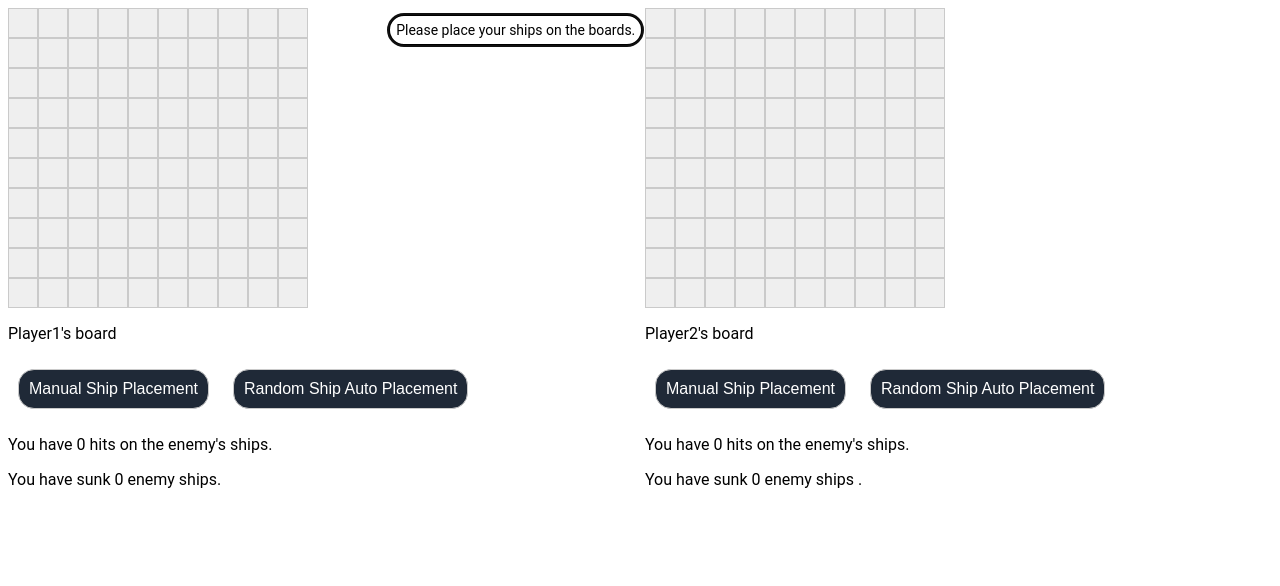
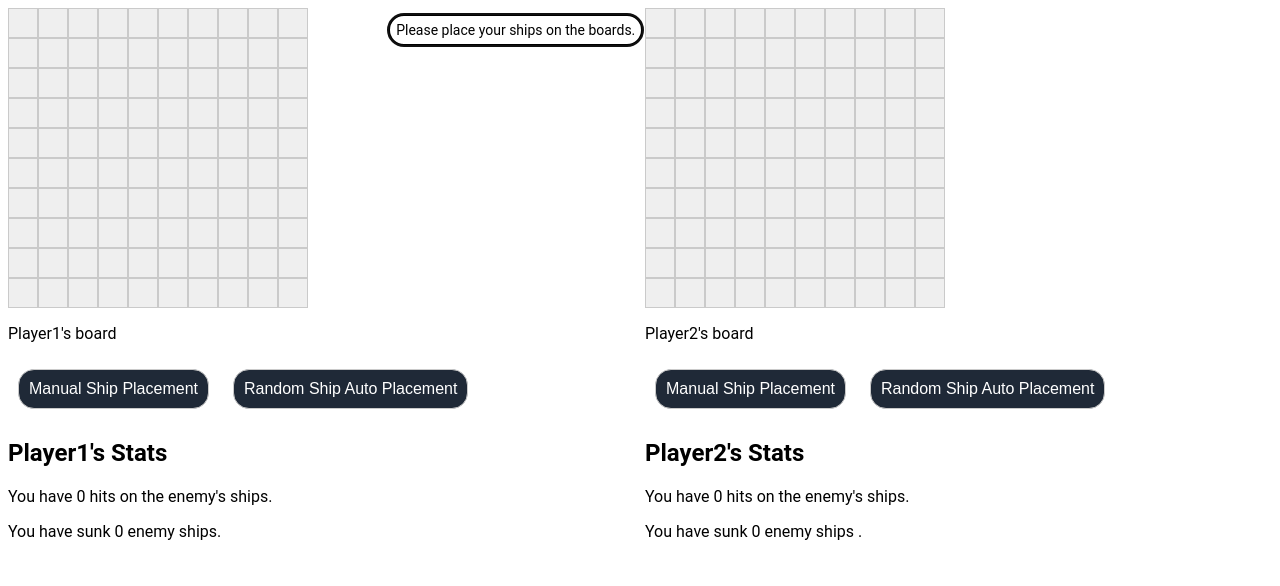
Before and after one commit to Stephenasembo/battleship, a website built with webpack: page src/index.html in a window 1280 px wide. Built offline with nearby package versions, Linux system fonts and the light colour scheme.

Commit message:
Feat: Be More Descriptive In Stats Display
Improves user experience

```diff
--- a/src/index.html
+++ b/src/index.html
@@ -14,6 +14,7 @@
             <button id="p1Manual">Manual Ship Placement</button>
             <button id="p1Auto">Random Ship Auto Placement</button>
             <div id="p1ScoreBoard">
+              <h2>Player1's Stats</h2>
               <p id="p1Hits">
                 You have 0 hits on the enemy's ships.
               </p>
@@ -81,6 +82,7 @@
             <button id="p2Manual">Manual Ship Placement</button>
             <button id="p2Auto">Random Ship Auto Placement</button>
             <div id="p2ScoreBoard">
+              <h2>Player2's Stats</h2>
               <p id="p2Hits">
                 You have 0 hits on the enemy's ships.
               </p>
```
